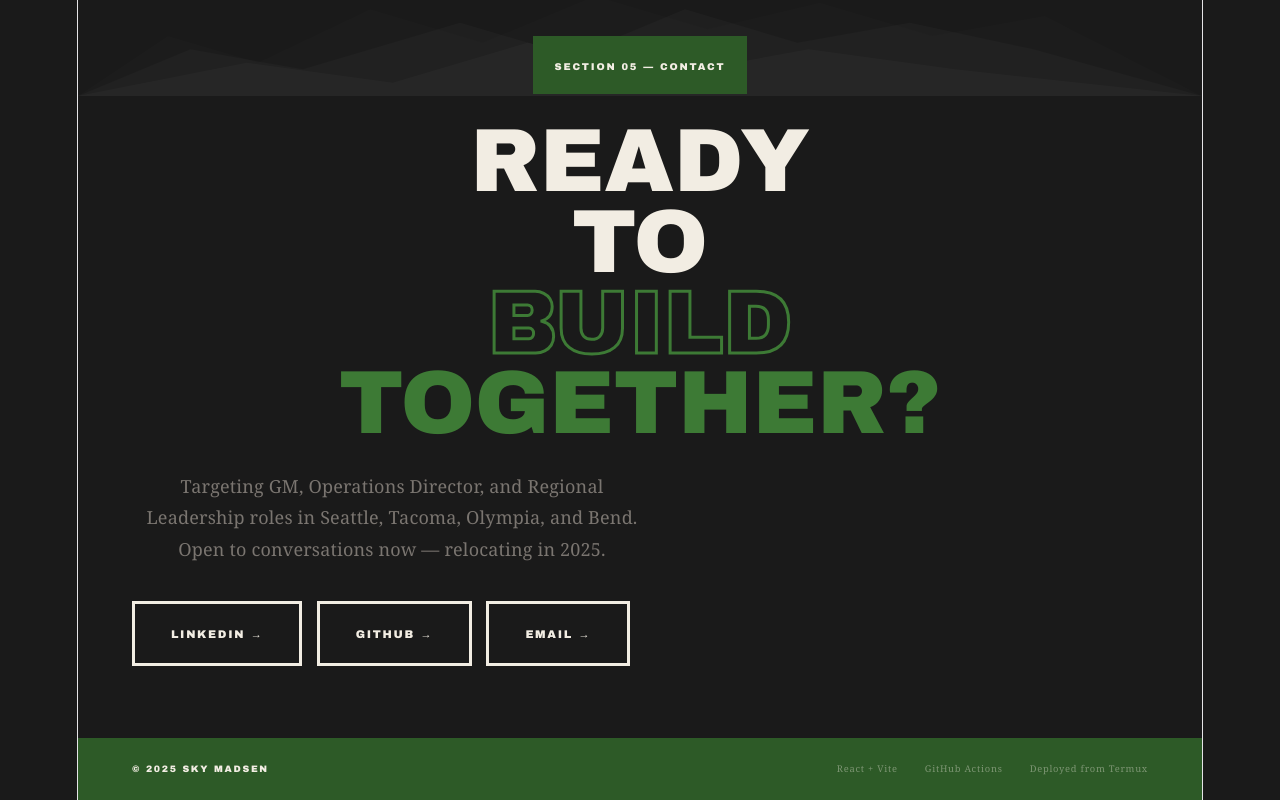
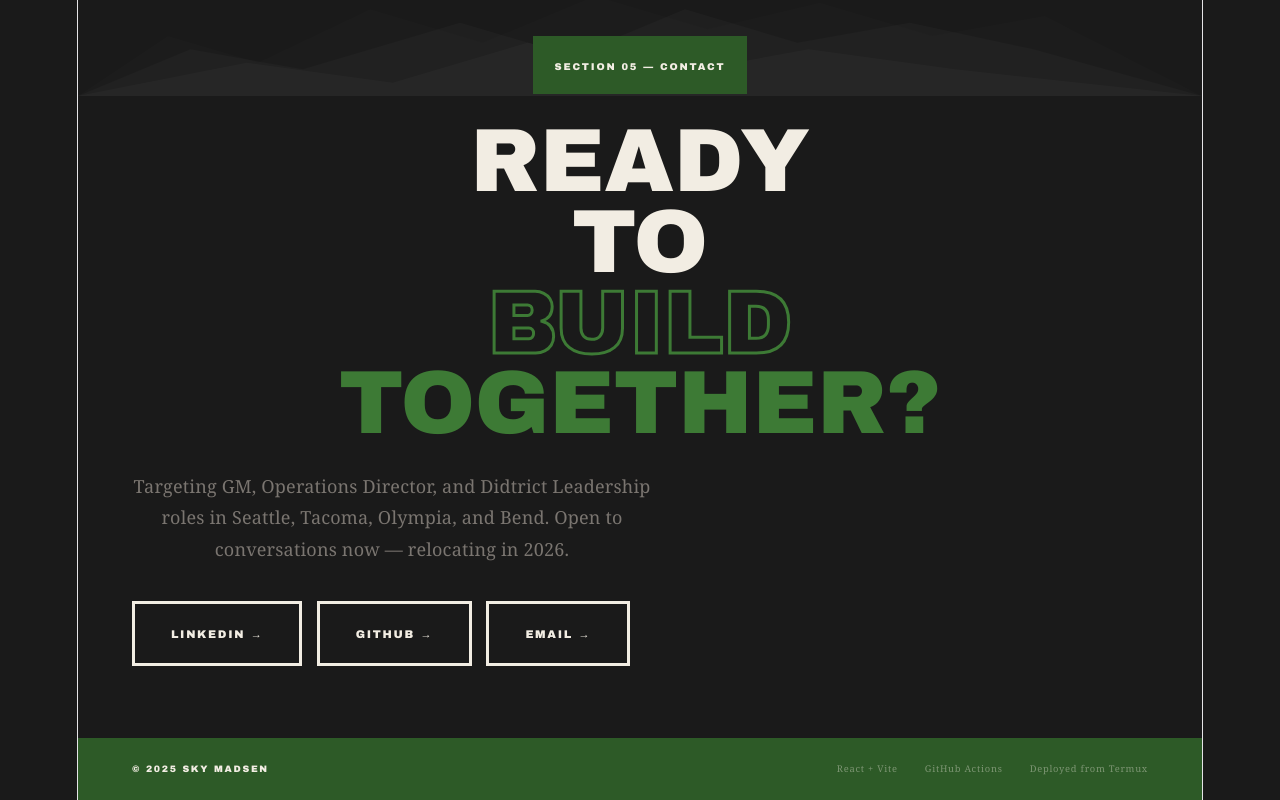
Before and after one commit to josephsmithvapes/folio, a React (Vite) app: page / in a window 1280 px wide. Shown: the part 4190-4990 px from the top of the page. Built offline with nearby package versions, Linux system fonts and the light colour scheme.

Commit message:
center bottom text

```diff
--- a/src/App.jsx
+++ b/src/App.jsx
@@ -531,17 +531,17 @@ function Contact() {
         </Reveal>
 
         <Reveal delay={100}>
-          <p style={{ fontFamily: "Georgia,serif", color: "#7a7570", fontSize: isMobile ? "0.88rem" : "1rem", lineHeight: 1.75, maxWidth: "520px", marginBottom: "2rem" }}>
-            Targeting GM, Operations Director, and Regional Leadership roles in Seattle, Tacoma, Olympia, and Bend. Open to conversations now — relocating in 2025.
+          <p style={{ fontFamily: "Georgia,serif", color: "#7a7570", fontSize: isMobile ? "0.88rem" : "1rem", lineHeight: 1.75, maxWidth: "520px", marginBottom: "2rem", textAlign: "center" }}>
+            Targeting GM, Operations Director, and Didtrict Leadership roles in Seattle, Tacoma, Olympia, and Bend. Open to conversations now — relocating in 2026.
           </p>
         </Reveal>
 
         <Reveal delay={180}>
           <div style={{ display: "flex", gap: "0.8rem", flexWrap: "wrap" }}>
             {[
-              { label: "LinkedIn", href: "https://linkedin.com/in/skymadsen" },
+              { label: "LinkedIn", href: "https://linkedin.com/in/moleculardeveloper" },
               { label: "GitHub", href: "https://github.com/josephsmithvapes" },
-              { label: "Email", href: "mailto:sky@skymadsen.com" },
+              { label: "Email", href: "mailto:verifiedbysky@gmail.com" },
             ].map(link => (
               <a key={link.label} href={link.href} style={{
                 textDecoration: "none",
```
